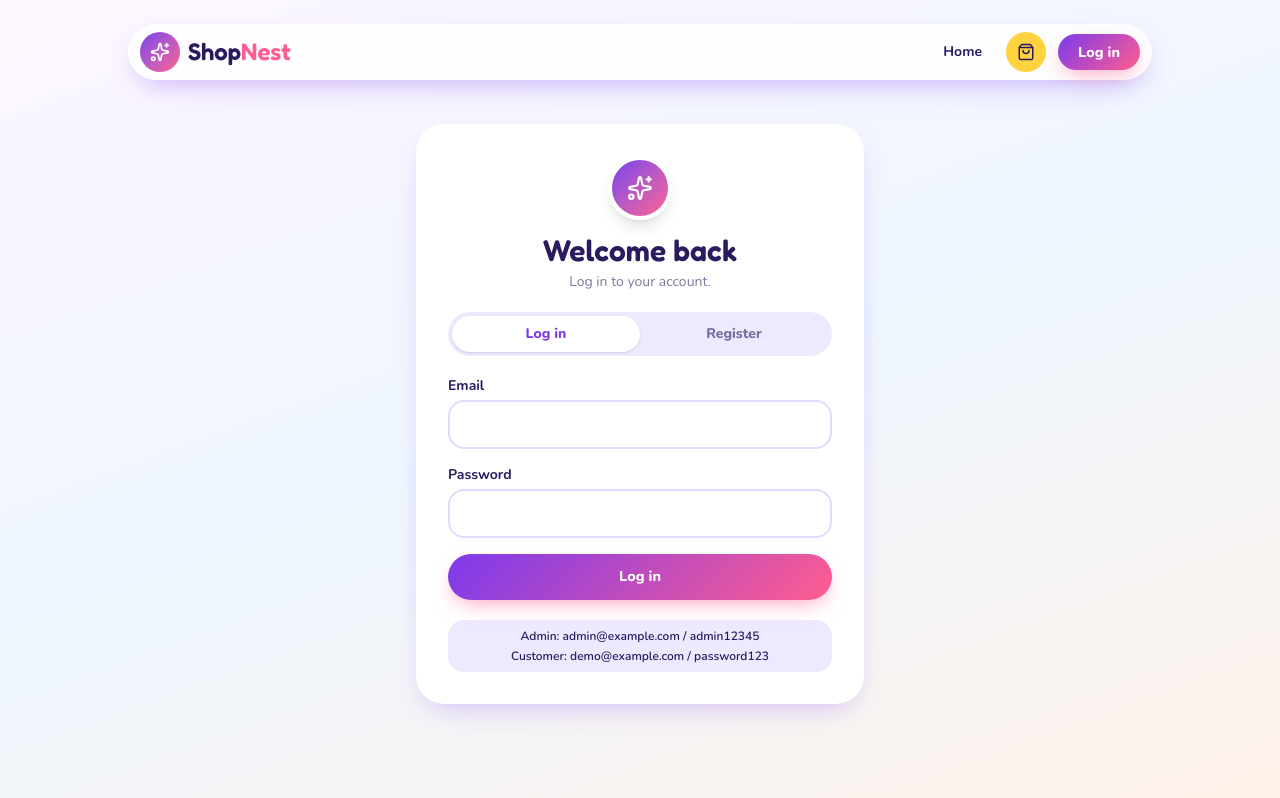
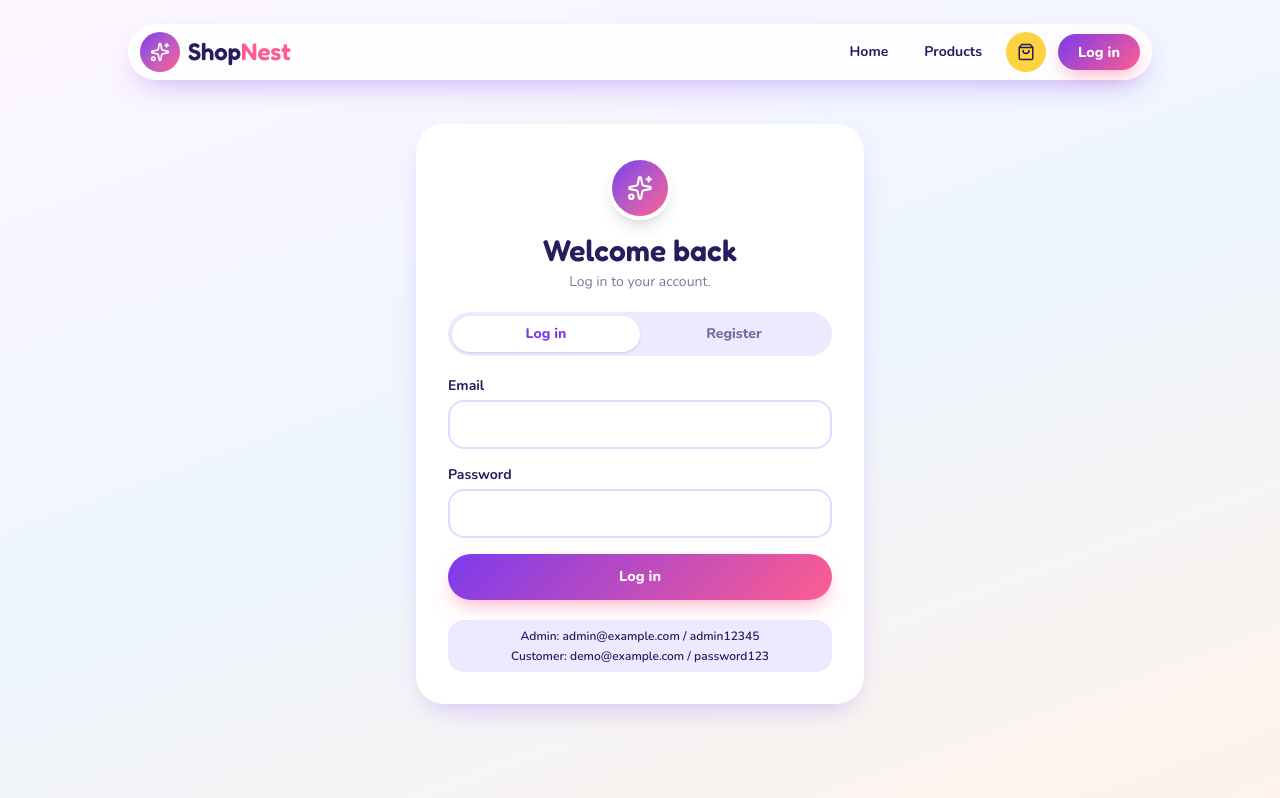
Before and after one commit to Hashim017/ecommerce-store, a Next.js app: page /login in a window 1280 px wide. Shown: the top 798 px of the page. Built offline with nearby package versions, Linux system fonts and the light colour scheme; no server answers.

Commit message:
Block shopping pages for admin

```diff
--- a/app/account/page.tsx
+++ b/app/account/page.tsx
@@ -1,13 +1,13 @@
 import Link from "next/link";
 import { Package, ShoppingBag } from "lucide-react";
 import { prisma } from "@/lib/prisma";
-import { requireUser } from "@/lib/currentUser";
+import { requireCustomer } from "@/lib/currentUser";
 import { formatPrice } from "@/lib/format";
 
 export const dynamic = "force-dynamic";
 
 export default async function AccountPage() {
-  const user = await requireUser();
+  const user = await requireCustomer();
 
   const stats = await prisma.order.aggregate({
     where: { userId: user.id },
--- a/app/api/orders/route.ts
+++ b/app/api/orders/route.ts
@@ -2,12 +2,15 @@ import { NextResponse } from "next/server";
 import { prisma } from "@/lib/prisma";
 import { getCurrentUser } from "@/lib/currentUser";
 
-class CheckoutError extends Error {}
+class CheckoutError extends Error { }
 
 export async function POST(request: Request) {
   const user = await getCurrentUser();
   if (!user) {
     return NextResponse.json({ error: "Please log in" }, { status: 401 });
+  }
+  if (user.role === "ADMIN") {
+    return NextResponse.json({ error: "Admins cannot shop" }, { status: 403 });
   }
 
   const body = await request.json().catch(() => null);
--- a/app/cart/page.tsx
+++ b/app/cart/page.tsx
@@ -1,11 +1,11 @@
 import { prisma } from "@/lib/prisma";
-import { requireUser } from "@/lib/currentUser";
+import { requireCustomer } from "@/lib/currentUser";
 import CartView from "@/components/CartView";
 
 export const dynamic = "force-dynamic";
 
 export default async function CartPage() {
-  const user = await requireUser();
+  const user = await requireCustomer();
 
   const items = await prisma.cartItem.findMany({
     where: { userId: user.id },
--- a/app/checkout/page.tsx
+++ b/app/checkout/page.tsx
@@ -1,12 +1,12 @@
 import { redirect } from "next/navigation";
 import { prisma } from "@/lib/prisma";
-import { requireUser } from "@/lib/currentUser";
+import { requireCustomer } from "@/lib/currentUser";
 import CheckoutForm from "@/components/CheckoutForm";
 
 export const dynamic = "force-dynamic";
 
 export default async function CheckoutPage() {
-  const user = await requireUser();
+  const user = await requireCustomer();
 
   const cart = await prisma.cartItem.findMany({
     where: { userId: user.id },
--- a/app/orders/[id]/page.tsx
+++ b/app/orders/[id]/page.tsx
@@ -2,7 +2,7 @@ import Link from "next/link";
 import { notFound } from "next/navigation";
 import { ArrowLeft, PartyPopper } from "lucide-react";
 import { prisma } from "@/lib/prisma";
-import { requireUser } from "@/lib/currentUser";
+import { requireCustomer } from "@/lib/currentUser";
 import { formatPrice } from "@/lib/format";
 import { statusStyle, formatDate } from "@/lib/orderStatus";
 import CancelOrderButton from "@/components/CancelOrderButton";
@@ -16,7 +16,7 @@ export default async function OrderPage({
   params: Promise<{ id: string }>;
   searchParams: Promise<{ placed?: string }>;
 }) {
-  const user = await requireUser();
+  const user = await requireCustomer();
   const { id } = await params;
   const sp = await searchParams;
 
--- a/app/orders/page.tsx
+++ b/app/orders/page.tsx
@@ -1,14 +1,14 @@
 import Link from "next/link";
 import { Package } from "lucide-react";
 import { prisma } from "@/lib/prisma";
-import { requireUser } from "@/lib/currentUser";
+import { requireCustomer } from "@/lib/currentUser";
 import { formatPrice } from "@/lib/format";
 import { statusStyle, formatDate } from "@/lib/orderStatus";
 
 export const dynamic = "force-dynamic";
 
 export default async function OrdersPage() {
-  const user = await requireUser();
+  const user = await requireCustomer();
 
   const orders = await prisma.order.findMany({
     where: { userId: user.id },
--- a/app/page.tsx
+++ b/app/page.tsx
@@ -1,3 +1,4 @@
+import { redirect } from "next/navigation";
 import { getCurrentUser } from "@/lib/currentUser";
 import Landing from "@/components/Landing";
 import Dashboard from "@/components/Dashboard";
@@ -7,5 +8,7 @@ export const dynamic = "force-dynamic";
 export default async function HomePage() {
   const user = await getCurrentUser();
 
+  if (user?.role === "ADMIN") redirect("/admin");
+
   return user ? <Dashboard user={user} /> : <Landing />;
 }
--- a/app/products/[slug]/page.tsx
+++ b/app/products/[slug]/page.tsx
@@ -81,11 +81,13 @@ export default async function ProductPage({
             {product.description}
           </p>
 
-          <AddToCartButton
-            productId={product.id}
-            soldOut={soldOut}
-            loggedIn={!!user}
-          />
+          {user?.role !== "ADMIN" && (
+            <AddToCartButton
+              productId={product.id}
+              soldOut={soldOut}
+              loggedIn={!!user}
+            />
+          )}
 
           <p className="inline-flex items-center gap-2 rounded-full bg-white px-4 py-2 text-sm font-bold text-ink/70 shadow">
             <Truck size={16} /> Free shipping on every order
--- a/components/Navbar.tsx
+++ b/components/Navbar.tsx
@@ -12,9 +12,11 @@ const pill =
 
 export default async function Navbar() {
   const user = await getCurrentUser();
+  const isAdmin = user?.role === "ADMIN";
+  const isCustomer = !!user && !isAdmin;
 
   let cartCount = 0;
-  if (user) {
+  if (isCustomer) {
     const sum = await prisma.cartItem.aggregate({
       where: { userId: user.id },
       _sum: { quantity: true },
@@ -35,10 +37,16 @@ export default async function Navbar() {
         </Link>
 
         <nav className="flex items-center gap-1 text-sm">
+          {!isAdmin && (
             <Link href="/" className={`${pill} hidden sm:block`}>
               Home
             </Link>
-          {user && (
+          )}
+          <Link href="/products" className={pill}>
+            Products
+          </Link>
+
+          {isCustomer && (
             <>
               <Link href="/orders" className={pill}>
                 Orders
@@ -48,17 +56,19 @@ export default async function Navbar() {
               </Link>
             </>
           )}
-          {user?.role === "ADMIN" && (
+
+          {isAdmin && (
             <>
               <Link href="/admin" className={pill}>
                 Admin
               </Link>
-              <Link href="/admin/orders" className={`${pill} hidden md:block`}>
+              <Link href="/admin/orders" className={pill}>
                 Sales
               </Link>
             </>
           )}
 
+          {!isAdmin && (
             <Link
               href="/cart"
               aria-label="Cart"
@@ -71,6 +81,7 @@ export default async function Navbar() {
                 </span>
               )}
             </Link>
+          )}
 
           {user ? <LogoutButton /> : <LoginButton />}
         </nav>
--- a/lib/currentUser.ts
+++ b/lib/currentUser.ts
@@ -20,3 +20,10 @@ export async function requireAdmin() {
   if (user.role !== "ADMIN") redirect("/");
   return user;
 }
+
+export async function requireCustomer() {
+  const user = await getCurrentUser();
+  if (!user) redirect("/login");
+  if (user.role === "ADMIN") redirect("/admin");
+  return user;
+}
--- a/package.json
+++ b/package.json
@@ -5,11 +5,12 @@
   "scripts": {
     "dev": "next dev",
     "build": "prisma generate && next build",
+    "postinstall": "prisma generate",
     "start": "next start",
     "lint": "eslint"
   },
   "prisma": {
-  "seed": "tsx prisma/seed.ts"
+    "seed": "tsx prisma/seed.ts"
   },
   "dependencies": {
     "@prisma/client": "^6.19.3",
```
Lines whose indentation alone changed are shown as unchanged.
